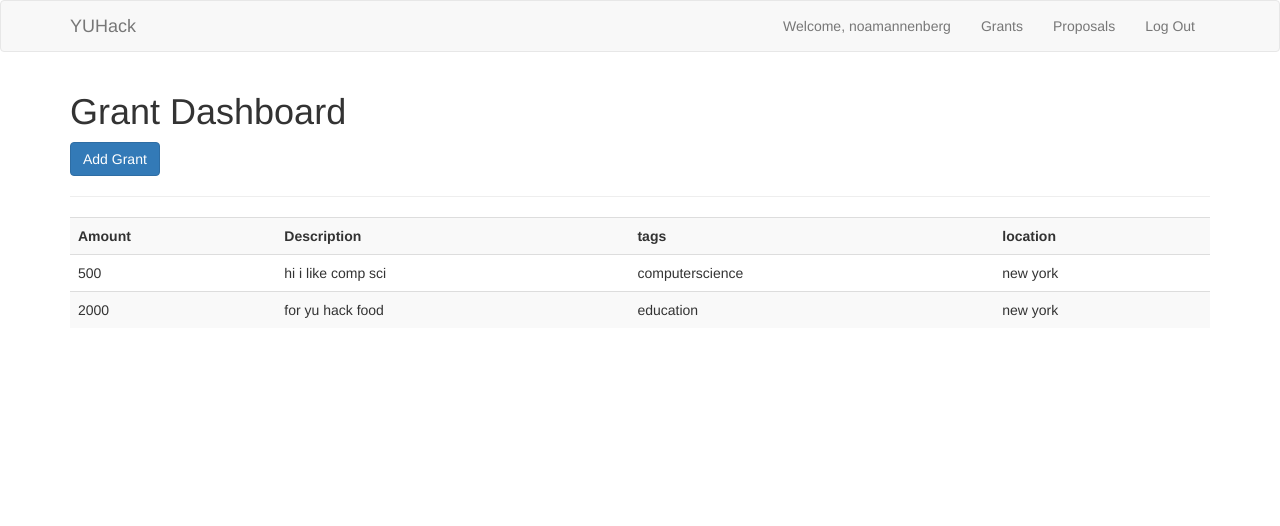
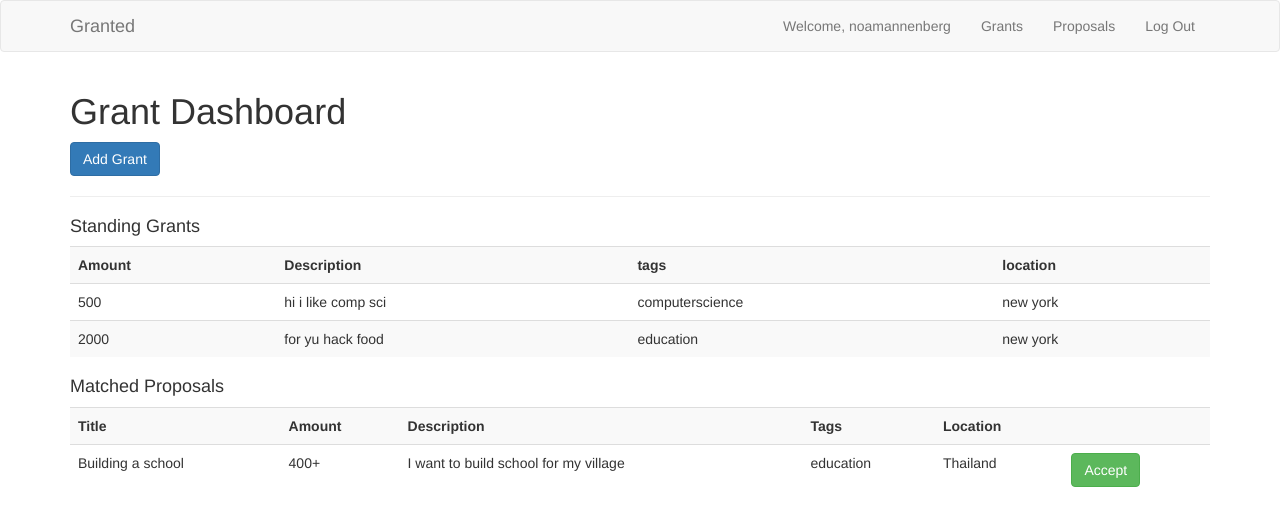
Before and after one commit to owlfloater898/yuhack, a Flask app: page /gdash in a window 1280 px wide. Shown: the top 526 px of the page. Run offline with Flask 2, Linux system fonts and the light colour scheme; a user stored in the database is signed in; data comes from the database, SQL or seed files in the repository; both versions use the stored data as it was after the commit; some libraries are stand-ins or nearby versions.

Commit message:
back end is 5 stars

```diff
--- a/application.py
+++ b/application.py
@@ -1,8 +1,10 @@
 from flask import Flask, render_template, redirect, url_for, session, request, logging, flash
 from flask_sqlalchemy import SQLAlchemy
-from wtforms import Form, StringField, PasswordField, TextAreaField, validators
+from wtforms import Form, StringField, PasswordField, TextAreaField, DecimalField, validators
 from passlib.hash import sha256_crypt
 from functools import wraps
+from collections import Counter
+
 
 app = Flask(__name__)
 app.secret_key = 'supersecretkey'
@@ -49,21 +51,27 @@ class Login(Form):
 	password = PasswordField('Password', [validators.Length(min = 5, max = 25)])
 
 class GrantForm(Form):
-	amount = StringField('Amount', [validators.DataRequired()])
+	amount = DecimalField('Amount', [validators.NumberRange(min = 100, max = None)])
 	description = TextAreaField('Description' )
 	tags = StringField('Tags', [validators.DataRequired()])
 	location = StringField('Location', [validators.DataRequired()])
 
 class PropsForm(Form):
 	title = StringField('Title', [validators.Length(min = 5, max = 25)])
-	amount = StringField('Amount', [validators.DataRequired()])
+	amount = DecimalField('Amount', [validators.NumberRange(min = 100, max = None)])
 	description = TextAreaField('Description' )
 	tags = StringField('Tags', [validators.DataRequired()])
 	location = StringField('Location', [validators.DataRequired()])
 
 @app.route('/')
 def index():
-	return render_template('index.html')
+	if 'logged_in' in session:
+		props = Props.query.filter(Props.userid != session['id']).all()
+		grants = Grant.query.filter(Grant.userid != session['id']).all()
+	else:
+		props = Props.query.all()
+		grants = Grant.query.all()
+	return render_template('index.html', grants = grants, props = props)
 
 @app.route('/register', methods=['GET','POST'])
 def register():
@@ -74,7 +82,7 @@ def register():
 		db.session.add(newUser)
 		db.session.commit()
 		#cursor.execute("INSERT INTO users (name, email, username, password) VALUES (%s, %s, %s, %s)", (form.name.data, form.email.data, form.username.data, sha256_crypt.encrypt(str(form.password.data))) )
-		return redirect(url_for('index'))
+		return redirect(url_for('login'))
 	else:
 		return render_template('register.html', form = form)
 
@@ -110,8 +118,21 @@ def login_required(f):
 @app.route('/gdash')
 @login_required
 def gdash():
-	result = Grant.query.filter_by(userid = session['id']).all()
-	return render_template('gdash.html', grants=result)
+	myGrants = Grant.query.filter_by(userid = session['id']).all()
+	props = Props.query.filter(Props.userid != session['id']).all()
+	matches = []
+	for myGrant in myGrants:
+		for prop in props:
+			common = set(myGrant.tags.split()) & set(prop.tags.split())
+			if common:
+				matches.append(prop)
+	uniqueMatches = []
+	#remove duplicates by making a new list and only adding things to it if they aren't already in it
+	#that way, when a duplicate comes up, it won't be added because it's already there
+	for match in matches:
+		if match not in uniqueMatches:
+			uniqueMatches.append(match)
+	return render_template('gdash.html', grants=myGrants, props=uniqueMatches)
 
 @app.route('/gdash_add', methods=['GET','POST'])
 @login_required
@@ -129,8 +150,21 @@ def gdash_add():
 @app.route('/pdash')
 @login_required
 def pdash():
-	results = Props.query.filter_by(userid = session['id']).all()
-	return render_template('pdash.html', props=results)
+	myProps = Props.query.filter_by(userid = session['id']).all()
+	grants = Grant.query.filter(Grant.userid != session['id']).all()
+	matches = []
+	for myprop in myProps:
+		for grant in grants:
+			common = set(myprop.tags.split()) & set(grant.tags.split())
+			if common:
+				matches.append(grant)
+	uniqueMatches = []
+	#remove duplicates by making a new list and only adding things to it if they aren't already in it
+	#that way, when a duplicate comes up, it won't be added because it's already there
+	for match in matches:
+		if match not in uniqueMatches:
+			uniqueMatches.append(match)
+	return render_template('pdash.html', props=myProps, grants=uniqueMatches)
 
 @app.route('/pdash_add', methods=['GET','POST'])
 @login_required
--- a/templates/gdash.html
+++ b/templates/gdash.html
@@ -8,6 +8,7 @@
 <div class="container">
 	<a class="btn btn-primary" href="/gdash_add">Add Grant</a>
 	<hr>
+	<h4>Standing Grants</h4>
 	{% if grants|length > 0 %}
 		<table class="table table-striped">
 			<tr>
@@ -26,5 +27,29 @@
 			{% endfor %}
 		</table>
 	{% endif %}
+
+	<h4>Matched Proposals</h4>
+	{% if grants|length > 0 %}
+		<table class="table table-striped">
+			<tr>
+				<th>Title</th>
+				<th>Amount</th>
+				<th>Description</th>
+				<th>Tags</th>
+				<th>Location</th>
+				<th></th>
+			</tr>
+			{% for prop in props %}
+				<tr>
+					<td>{{prop.title}}</td>
+					<td>{{prop.amount}}</td>
+					<td>{{prop.description}}</td>
+					<td>{{prop.tags}}</td>
+					<td>{{prop.location}}</td>
+					<td><input type="submit" value="Accept" class="btn btn-success"></td>
+				</tr>
+			{% endfor %}
+		</table>
+	{% endif %}
 </div>
 {% endblock %}
--- a/templates/includes/_navbar.html
+++ b/templates/includes/_navbar.html
@@ -7,7 +7,7 @@
         <span class="icon-bar"></span>
         <span class="icon-bar"></span>
       </button>
-      <a class="navbar-brand" href="/">YUHack</a>
+      <a class="navbar-brand" href="/">Granted</a>
     </div>
     <div id="navbar" class="collapse navbar-collapse">
       <ul class="nav navbar-nav navbar-right">
--- a/templates/layout.html
+++ b/templates/layout.html
@@ -4,7 +4,7 @@
 		<meta charset="utf8">
 		<meta http-equiv="X-UA-Compatible" content="IE=edge">
     	<meta name="viewport" content="width=device-width, initial-scale=1">
-		<title>YU Hacks</title>
+		<title>Granted</title>
 		<style type="text/css">{% include 'css/bootstrap.min.css' %}</style>
 		<title>YU Hack</title>
 	</head>
```
Also changed, not shown: templates/index.html (+40 -2 lines), templates/pdash.html (+25 -2 lines), yuhack.db.
